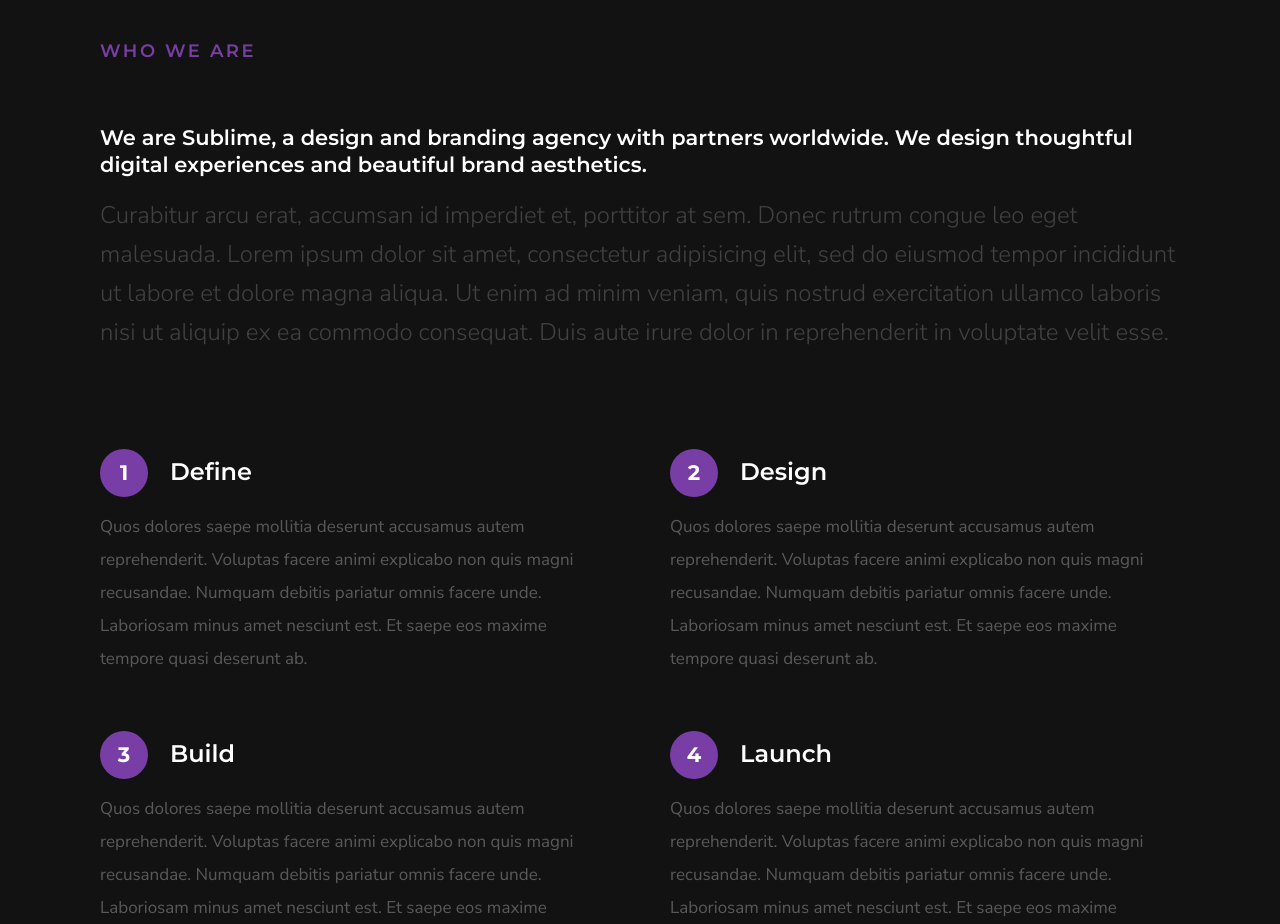
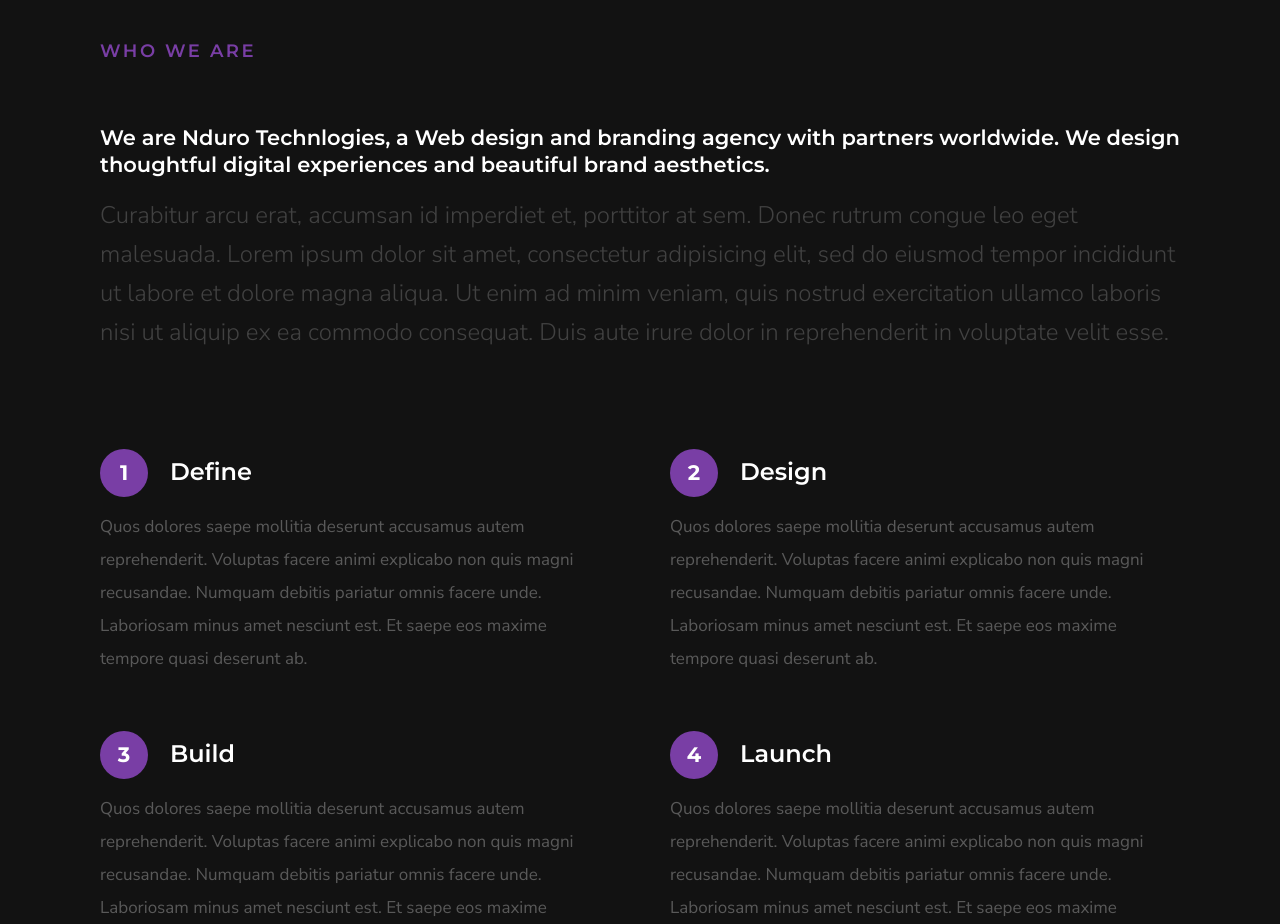
Before and after one commit to jerinnn/falcon, a plain HTML site: page index.html in a window 1280 px wide. Shown: the part 940-1864 px from the top of the page. Drawn offline with Linux system fonts and the light colour scheme; files whose address does not match are found by name.

Commit message:
Update index.html

```diff
--- a/index.html
+++ b/index.html
@@ -175,7 +175,7 @@
             <div class="col-full">
                 <h3 class="subhead">Who We Are</h3>
                 <h4 class="display-4">
-                We are Sublime, a design and branding agency with partners worldwide. We design thoughtful digital experiences
+                We are Nduro Technlogies, a Web design and branding agency with partners worldwide. We design thoughtful digital experiences
                 and beautiful brand aesthetics.
                 </h4>
             </div>
```
